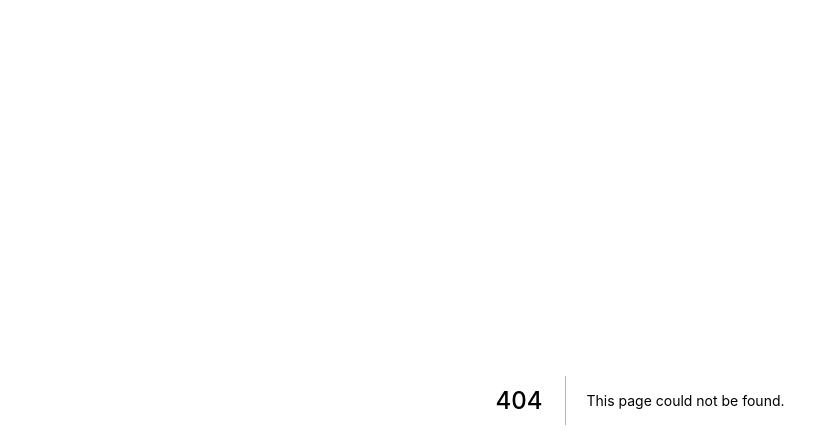
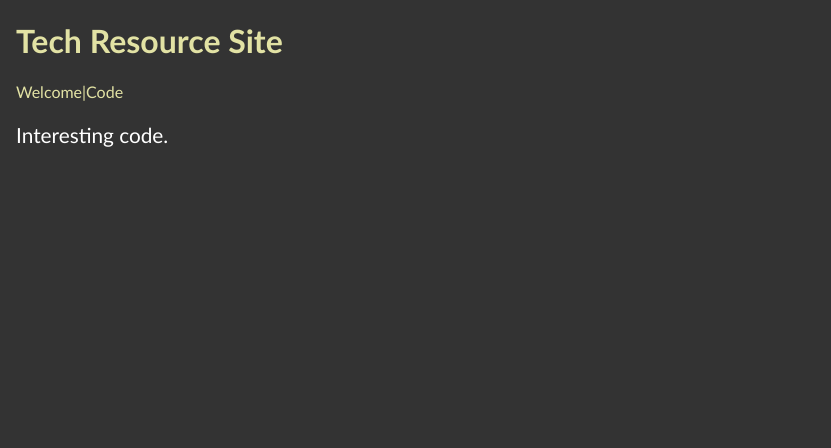
Before and after one commit to edwardtanguay/nextapp007, a Next.js app: page /code in a window 1280 px wide. Before the commit this address had no page. Shown: the top 448 px of the page, without its empty margins (0-831 px from the left). Built offline with nearby package versions, Linux system fonts and the light colour scheme.

Commit message:
two pages

```diff
--- /dev/null
+++ b/components/Nav.js
@@ -0,0 +1,9 @@
+export const Nav = () => {
+    return (
+        <nav>
+            <span>Welcome</span>
+            <span className="separator">|</span>
+            <span>Code</span>
+        </nav>
+    );
+};
--- /dev/null
+++ b/components/SiteHeader.js
@@ -0,0 +1,7 @@
+export const SiteHeader = () => {
+    return (
+        <>
+            <h1>Tech Resource Site</h1>
+        </>
+    );
+};
--- /dev/null
+++ b/pages/code.js
@@ -0,0 +1,14 @@
+import { Nav } from '../components/Nav';
+import { SiteHeader} from '../components/SiteHeader';
+
+const PageCode = () => {
+	return (
+		<>
+		 <SiteHeader/>
+			<Nav/>
+			<p>Interesting code.</p>
+		</>
+	);
+};
+
+export default PageCode;
--- a/pages/index.js
+++ b/pages/index.js
@@ -1,4 +1,6 @@
 import Head from 'next/head';
+import { Nav } from '../components/Nav';
+import { SiteHeader} from '../components/SiteHeader';
 
 export default function Home() {
     return (
@@ -11,7 +13,8 @@ export default function Home() {
                 />
                 <link rel="icon" href="/globe.ico" />
             </Head>
-            <h1>Tech Resource Site</h1>
+            <SiteHeader/>
+            <Nav/>
             <p>Welcome to this site.</p>
             <p className="highlight">More changes coming soon...</p>
         </div>
```
